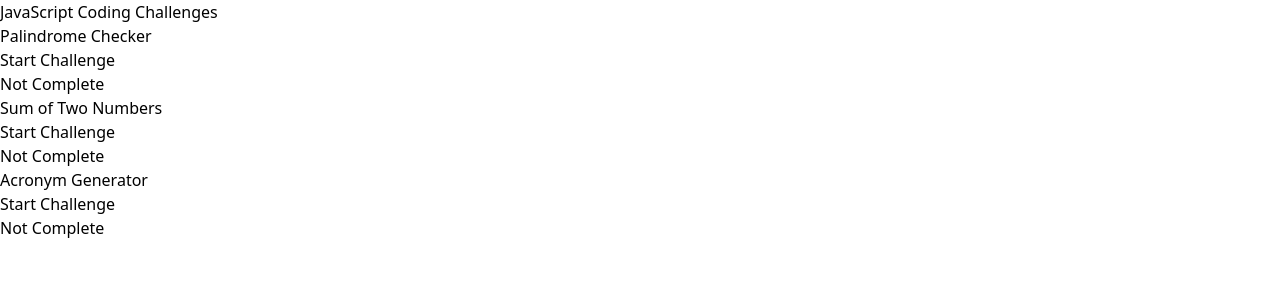
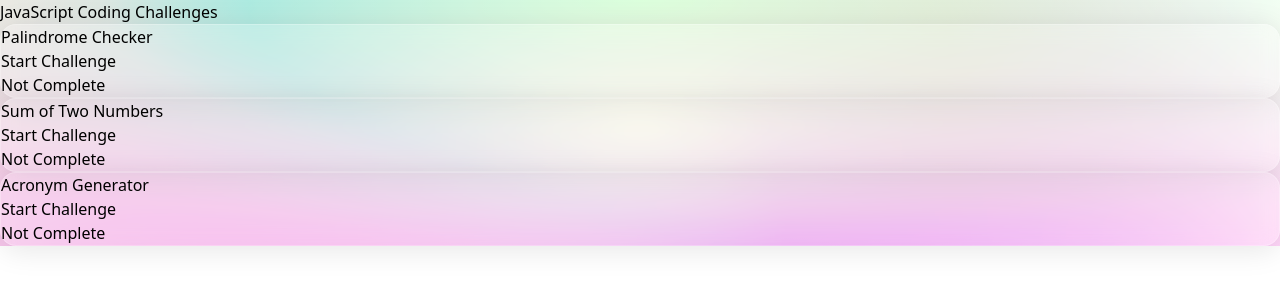
Before and after one commit to fama-623/CodeCat, a React (Vite) app: page / in a window 1280 px wide. Shown: the top 300 px of the page. Built offline with nearby package versions, Linux system fonts and the light colour scheme.

Commit message:
Update styling
- Gradient background
- Glass blur

```diff
--- a/src/component/Challenge.jsx
+++ b/src/component/Challenge.jsx
@@ -48,7 +48,7 @@ export default function Challenge({ challenge, onComplete }) {
     <div>
       <div className="flex">
         <div className="w-1/3 p-4">
-          <h2 className="font-bold">{title}</h2>
+          <h2 className="font-bold text-lg mb-2">{title}</h2>
           <div className="description">{description}</div>
         </div>
         <div className="w-2/3 p-4">
@@ -59,6 +59,7 @@ export default function Challenge({ challenge, onComplete }) {
             onChange={handleCodeChange}
             name="code-editor"
             fontSize={16}
+            width="100%"
             showPrintMargin={true}
             showGutter={true}
             highlightActiveLine={true}
--- a/src/index.css
+++ b/src/index.css
@@ -1,3 +1,29 @@
 @tailwind base;
 @tailwind components;
 @tailwind utilities;
+
+.background {
+  background: radial-gradient(80.99% 100% at 50% 0%, #00ff0a 0%, #36008e 100%),
+    radial-gradient(50% 123.47% at 50% 50%, #efe7c8 0%, #36008e 100%),
+    linear-gradient(301.28deg, #ff006b 0%, #48dd9e 100%),
+    linear-gradient(294.84deg, #5a60e4 0%, #d30000 100%),
+    linear-gradient(52.29deg, #000000 0%, #00ff85 100%),
+    radial-gradient(100% 138.69% at 100% 0%, #0007a5 0%, #ff7a00 100%),
+    radial-gradient(70.41% 100% at 50% 0%, #d5b300 0%, #2200aa 100%);
+  background-blend-mode: screen, screen, lighten, overlay, lighten, difference,
+    normal;
+}
+
+.box-shadow{
+  box-shadow: rgba(0, 0, 0, 0.2) 0px 18px 50px -10px;
+}
+
+.glass{
+  /* From https://css.glass */
+background: rgba(255, 255, 255, 0.18);
+border-radius: 16px;
+box-shadow: 0 4px 30px rgba(0, 0, 0, 0.1);
+backdrop-filter: blur(8.4px);
+-webkit-backdrop-filter: blur(8.4px);
+border: 1px solid rgba(255, 255, 255, 0.24);
+}
--- a/src/pages/Home.jsx
+++ b/src/pages/Home.jsx
@@ -41,7 +41,7 @@ function Home() {
           <div className="grid grid-cols-1 md:grid-cols-3 gap-8">
             {challenges.map((challenge) => (
               <div
-                className="border rounded p-6 bg-white"
+                className="border rounded p-6 glass box-shadow"
                 key={challenge.title}
               >
                 <h2 className="font-bold mb-4">{challenge.title}</h2>
@@ -51,7 +51,7 @@ function Home() {
                 >
                   Start Challenge
                 </button>
-                <p className="mt-4">
+                <p className="mt-4 text-right">
                   <span
                     className={
                       completedChallenges[challenge.title]
@@ -88,7 +88,7 @@ function Home() {
   };
 
   return (
-    <div className="h-screen flex flex-col p-20 justify-center">
+    <div className="h-screen flex flex-col p-20 justify-center background">
       <div className="mt-10">{renderCurrentChallenge()}</div>
     </div>
   );
```
